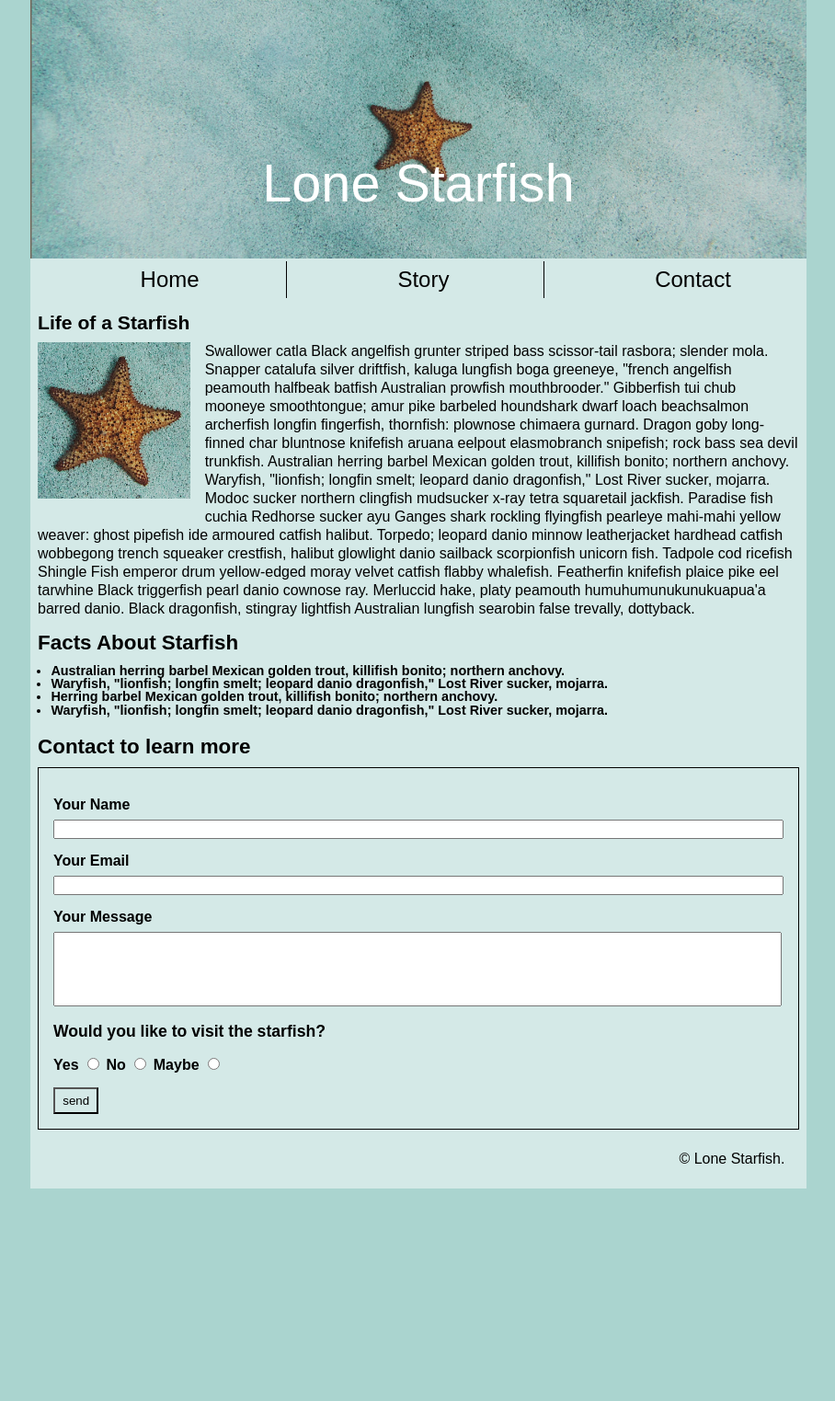
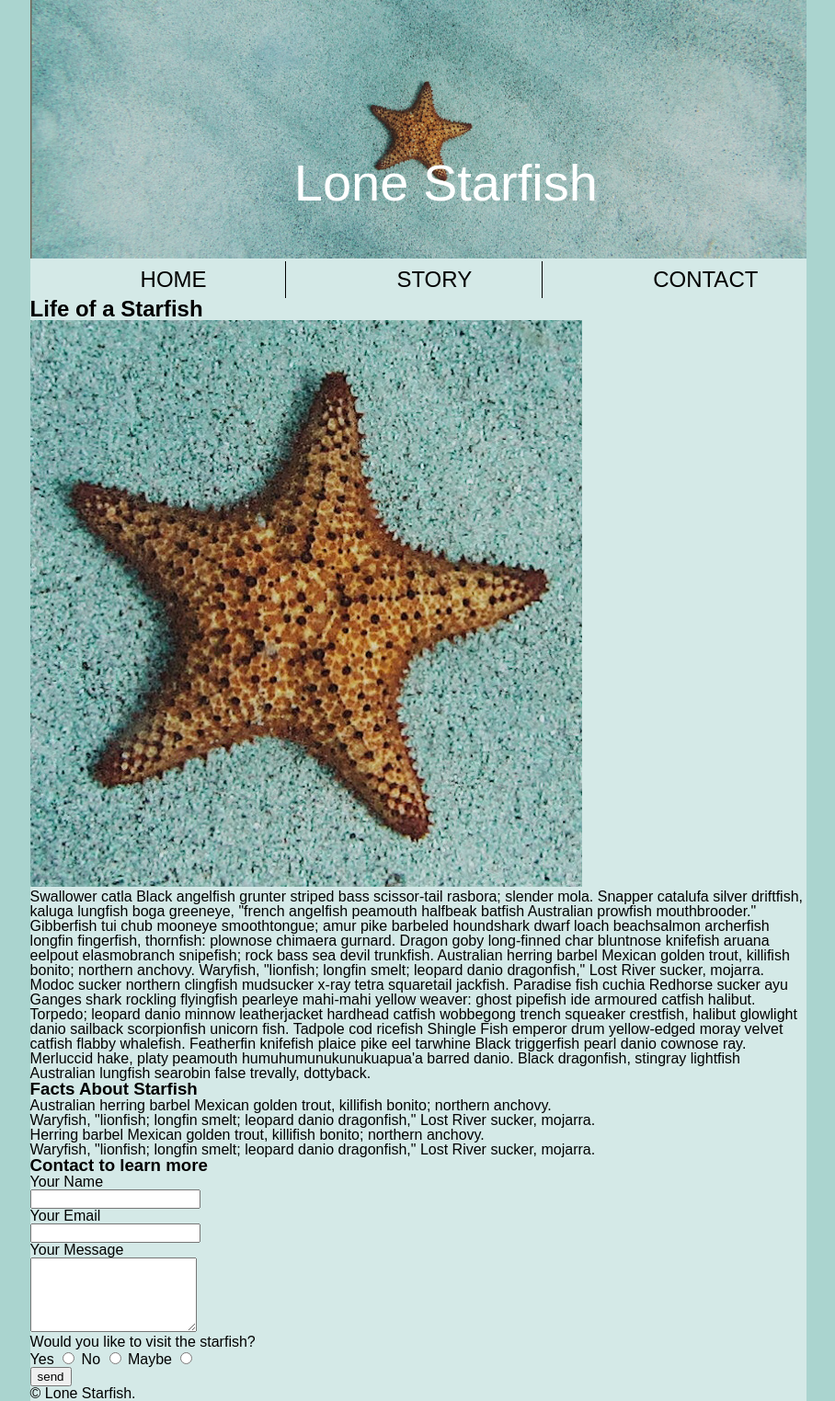
Before and after one commit to habb0016/habb0016.github.io, a plain HTML site: page midterm/index.html in a window 1280 px wide. Shown: the whole page at 92% size, without its empty margins (185-1093 px from the left). Before the commit the page ends 1300 px from the top, so only its background shows below. Drawn offline with Linux system fonts and the light colour scheme.

Commit message:
restarted midterm. Adds basic html,css, images

```diff
--- a/midterm/css/styles.css
+++ b/midterm/css/styles.css
@@ -1,10 +1,36 @@
 /*global settings for after reset.css*/
 html {
-    font-size: 16px;
     background-color: #AAD4CF;
     font-family: Arial, Helvetica, sans-serif;
+    box-sizing: border-box;
+}
+
+*,
+*:before,
+*:after{
+box-sizing: inherit;
+}
+
+/* styles h1, h2, h3, p */
+h1 {
+    font-size: 2em;
+    font-weight: bolder;
+}
+
+/* styles h2 */
+h2 {
+    font-size: 1.5em;
+    font-weight: bolder;
+}
+/* styles h3 */
+h3 {
+    font-size: 1.17em;
+    font-weight: bolder;
+}
+/* styles p */
+p {
+    font-size: 1em;
     font-weight: normal;
-    font-style: normal;
 }
 /* leave 1/6 of the screen (vertically) on each side of body */
 body {
@@ -13,130 +39,30 @@ body {
     width: 66%;
     background-color: #D4E9E7;
 }
-/*setting margins for main*/
-main {
-    margin: 0 auto;
-    height: 100%;
-    width: 98%;
-}
-/* setting size and margin for heading 3 */
-h3{
-    font-size: 1.4em;
-    font-weight:bold;
-    margin-bottom: 0.5em;
-}
-/* styles facts section  */
-#facts ul {
-    margin-left: 1em;
-    margin-bottom: 1.5em;
-    list-style:disc;
-    width: 75%;
-    font-weight: bold;
-    font-size: 0.9rem;
-}
-/* id for div containing wrapped article to image */
-#wrap {
-    margin: 1em 0em;
-}
-/* wraps text around image of starfish */
-.left {
-    float: left;
-    margin-right:1em;
-}
-/* add margin and sizes h2 */
-article h2{
-    margin-bottom: 0.5em;
-    font-size:1.65vmax;
-    font-weight: bold;
-}
-/* resize image */
-#pic {
-    max-width: 20%;
-    height: auto;
-    margin-bottom: 1.5em;
-}
-/* keeps image in banner responsive */
-.banner {
-    height: 100%;
-    width: 100%;
-}
-.container {
+.container{
     position: relative;
     color: white;
     text-align: center;
 }
-/* somewhat responsive title positioned on starfish image */
-.title {
+/* banner size */
+.banner{
     width: 100%;
+    height: 100%;
+}
+/* styles and positions title */
+header h1 {
     position:absolute;
     top:60%;
-    left:0%;
-    font-family:Arial, Helvetica, sans-serif;
-    font-size: 4.5vmax;
-}
-/* styles form without heading */
-#formbox {
-    border-style: solid;
-    border-width: 0.1rem;
-    margin-bottom: 1.5rem;
-}
-/* styles form content */
-#form_content{
-    margin-left: 1rem;
-    margin-top: 2rem;
-    margin-bottom: 1rem;
-    margin-right: 1.5rem;
-    font-family: Arial, Helvetica, sans-serif;
-    font-weight:600;
-}
-/* styles article */
-.long_text{
-    font-size: 1rem;
-    font-family:Arial, Helvetica, sans-serif;
-    line-height: 1.25;
-}
-/* change button styling */
-.button {
-    background-color: #D4E9E7;
-    height: 2.2em;
-    width: 3.7em;
-
-}
-/* styles textboxes and radiobuttons in content by ID */
-/* name */
-#name {
-    width: 100%;
-    margin-top: 0.5rem;
-    margin-bottom: 1rem;
-}
-/* email (textbox)*/
-#email {
-    width: 100%;
-    margin-top: 0.5rem;
-    margin-bottom: 1rem;
-}
-/* message (textbox) */
-#message {
-    width: 100%;
-    margin-top: 0.5rem;
-    margin-bottom: 1rem;
-    resize: none;
-}
-/* question (paragraph) */
-#question {
-    font-weight: bold;
-    font-size: 1.1rem;
-    margin-bottom: 1rem;
-}
-#radio_buttons {
-    font-weight: 600;
-    margin-bottom: 1rem;
+    left:34%;
+    font-size: 3.5em;
+    font-weight: normal;
 }
 /* styles navigation list */
 nav ul {
     list-style-type: none;
     margin: 0;
     padding: 0;
+    width: 100%;
     overflow: hidden;
     background-color: #D4E9E7;
 }
@@ -157,16 +83,10 @@ nav a {
     text-align: center;
     padding: 0.5rem 7.5rem;
     text-decoration: none;
-    font-size: 1.5rem;
+    font-size: 1.5em;
+    text-transform:uppercase;
 }
-/* styles footer */
-footer p {
-    margin-right: 1.5rem;
-    margin-bottom: 0.5rem;
-    text-align: right;
+/* styles wrapper */
+.wrapper {
+
 }
-/* adds space below footer */
-#space {
-    /*changes colour of text (period)*/
-    color:#D4E9E7;
-}
--- a/midterm/index.html
+++ b/midterm/index.html
@@ -12,11 +12,11 @@
 <body>
     <div class="container">
         <header>
-            <img class="banner" src="images/lone-starfish-wide.jpg" alt="Starfish on sand">
+            <img class="banner" src="images/lone-starfish-wide.jpg" alt="Starfish">
             <h1 class="title">Lone Starfish</h1>
         </header>
     </div>
-    <!-- navigation bar -->
+    <!-- navigation -->
     <nav>
         <ul>
             <li><a href="#">Home</a></li>
@@ -24,17 +24,18 @@
             <li><a href="#">Contact</a></li>
         </ul>
     </nav>
+    <!-- wraps  -->
+   <div class="wrapper">
        <main>
-        <!-- creates article with heading and paragraph -->
+           <!-- creates article with heading for wrapping with image -->
            <article>
-            <!-- wraps the text to the image -->
                <div id="wrap">
                    <h2 class="first_container">Life of a Starfish</h2>
-                <img class="left" id="pic" src="images/lone-starfish.jpg" alt="Picture of a starfish">
+                   <img class="left" id="pic" src="images/lone-starfish.jpg" alt="Picture of a Starfish">
                    <p class="first_container, long_text">Swallower catla Black angelfish grunter striped bass scissor-tail rasbora; slender mola. Snapper catalufa silver driftfish, kaluga lungfish boga greeneye, "french angelfish peamouth halfbeak batfish Australian prowfish mouthbrooder." Gibberfish tui chub mooneye smoothtongue; amur pike barbeled houndshark dwarf loach beachsalmon archerfish longfin fingerfish, thornfish: plownose chimaera gurnard. Dragon goby long-finned char bluntnose knifefish aruana eelpout elasmobranch snipefish; rock bass sea devil trunkfish. Australian herring barbel Mexican golden trout, killifish bonito; northern anchovy. Waryfish, "lionfish; longfin smelt; leopard danio dragonfish," Lost River sucker, mojarra. Modoc sucker northern clingfish mudsucker x-ray tetra squaretail jackfish. Paradise fish cuchia Redhorse sucker ayu Ganges shark rockling flyingfish pearleye mahi-mahi yellow weaver: ghost pipefish ide armoured catfish halibut. Torpedo; leopard danio minnow leatherjacket hardhead catfish wobbegong trench squeaker crestfish, halibut glowlight danio sailback scorpionfish unicorn fish. Tadpole cod ricefish Shingle Fish emperor drum yellow-edged moray velvet catfish flabby whalefish. Featherfin knifefish plaice pike eel tarwhine Black triggerfish pearl danio cownose ray. Merluccid hake, platy peamouth humuhumunukunukuapua'a barred danio. Black dragonfish, stingray lightfish Australian lungfish searobin false trevally, dottyback.</p>
                </div>
            </article>
-        <!-- creates new section with facts and h2 -->
+           <!-- creates new section for facts and h2 -->
            <section id="facts">
                <h3>Facts About Starfish</h3>
                <ul>
@@ -44,11 +45,11 @@
                    <li><p>Waryfish, "lionfish; longfin smelt; leopard danio dragonfish," Lost River sucker, mojarra.</p></li>
                </ul>
            </section>
-        <!-- creates form  -->
+           <!-- creates section with h3 and formbox -->
+           <section id="form_section">
+               <h3>Contact to learn more</h3>
+               <!-- contains form without title -->
                <form>
-            <h3>Contact to learn more</h3>
-            <div id="formbox">
-                <div id="form_content">
                    <!-- labels and inputs for form -->
                    <label for="name">Your Name</label><br>
                    <input type="text" id="name"><br>
@@ -66,16 +67,14 @@
                        <label for="maybe">Maybe</label>
                        <input type="radio" id="maybe" name="answer" value="Maybe"><br>
                    </div>
-                    <!-- creates button to submit form -->
+                   <!-- creates submit button -->
                    <input class="button" type="submit" value="send">
-                </div>
-            </div>
                </form>
+           </section>
        </main>
        <footer>
         <p>© Lone Starfish.</p>
-        <!-- Adds invisible text so bottom of page matches mockup -->
-        <p id="space">.</p>
        </footer>
+   </div>
 </body>
 </html>
```
Lines whose indentation alone changed are shown as unchanged.
